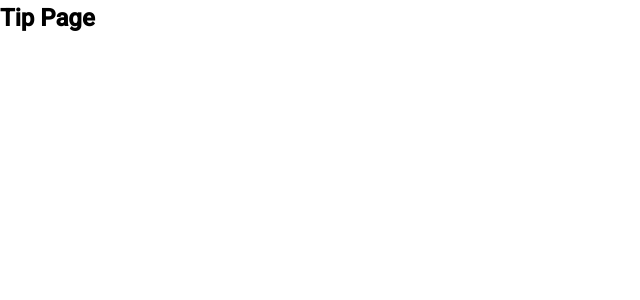
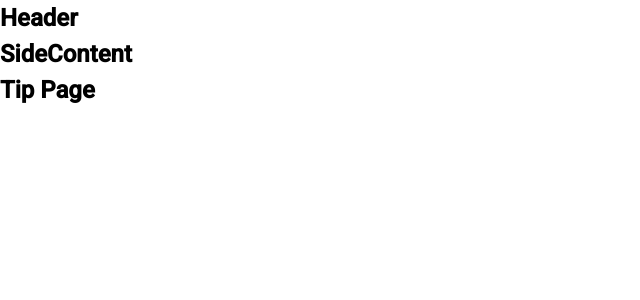
Before and after one commit to river248/vivo-shop-riverdev-web, a React (Create React App) app: page /tip in a window 1280 px wide. Shown: the top 300 px of the page, without its empty margins (0-640 px from the left). Built offline with nearby package versions, Linux system fonts and the light colour scheme.

Commit message:
Build Tip Layout

```diff
--- /dev/null
+++ b/src/components/Layout/TipLayout/Header/index.js
@@ -0,0 +1,7 @@
+import React from 'react'
+
+function Header() {
+    return <h2>Header</h2>
+}
+
+export default Header
--- /dev/null
+++ b/src/components/Layout/TipLayout/SideContent/index.js
@@ -0,0 +1,7 @@
+import React from 'react'
+
+function SideContent() {
+    return <h2>SideContent</h2>
+}
+
+export default SideContent
--- /dev/null
+++ b/src/components/Layout/TipLayout/index.js
@@ -0,0 +1,17 @@
+import React from 'react'
+import Header from './Header'
+import SideContent from './SideContent'
+
+function TipLayout({ children }) {
+    return (
+        <div>
+            <Header />
+            <div className="container">
+                <SideContent />
+                <div className="content">{children}</div>
+            </div>
+        </div>
+    )
+}
+
+export default TipLayout
--- a/src/components/Layout/index.js
+++ b/src/components/Layout/index.js
@@ -1 +1,2 @@
 export { default as DefaultLayout } from './DefaultLayout'
+export { default as TipLayout } from './TipLayout'
--- a/src/routes/index.js
+++ b/src/routes/index.js
@@ -1,3 +1,5 @@
+import { TipLayout } from '~/components/Layout'
+
 import Home from '~/pages/Home'
 import Product from '~/pages/Product'
 import Tip from '~/pages/Tip'
@@ -5,7 +7,7 @@ import Tip from '~/pages/Tip'
 const publicRoutes = [
     { path: '/', component: Home },
     { path: '/product', component: Product },
-    { path: '/tip', component: Tip, layout: null },
+    { path: '/tip', component: Tip, layout: TipLayout },
 ]
 
 const privateRoutes = []
```
